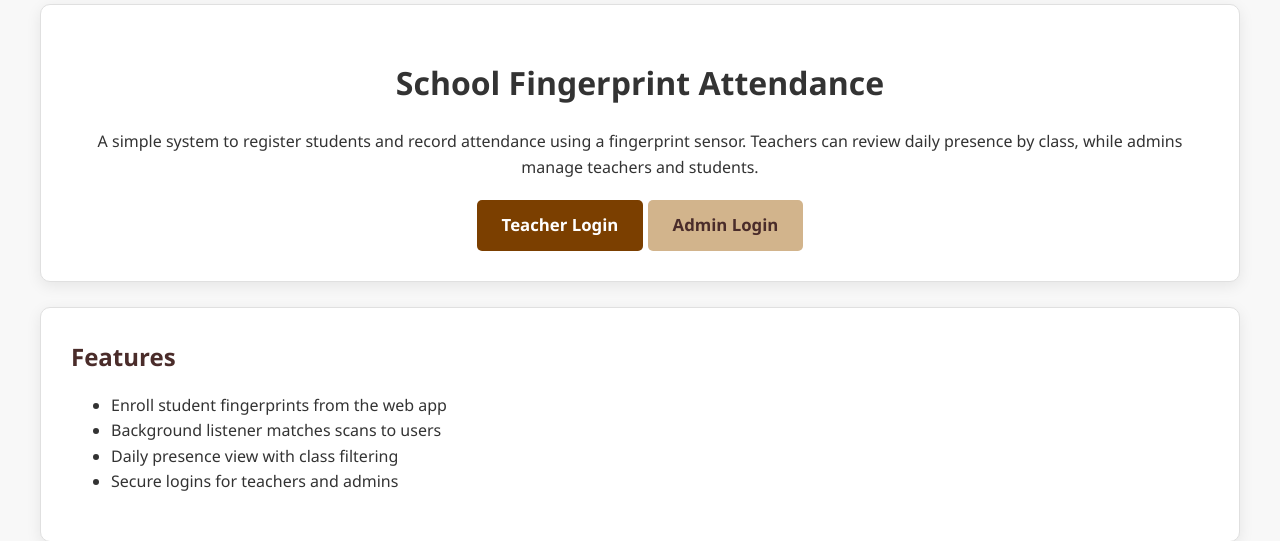
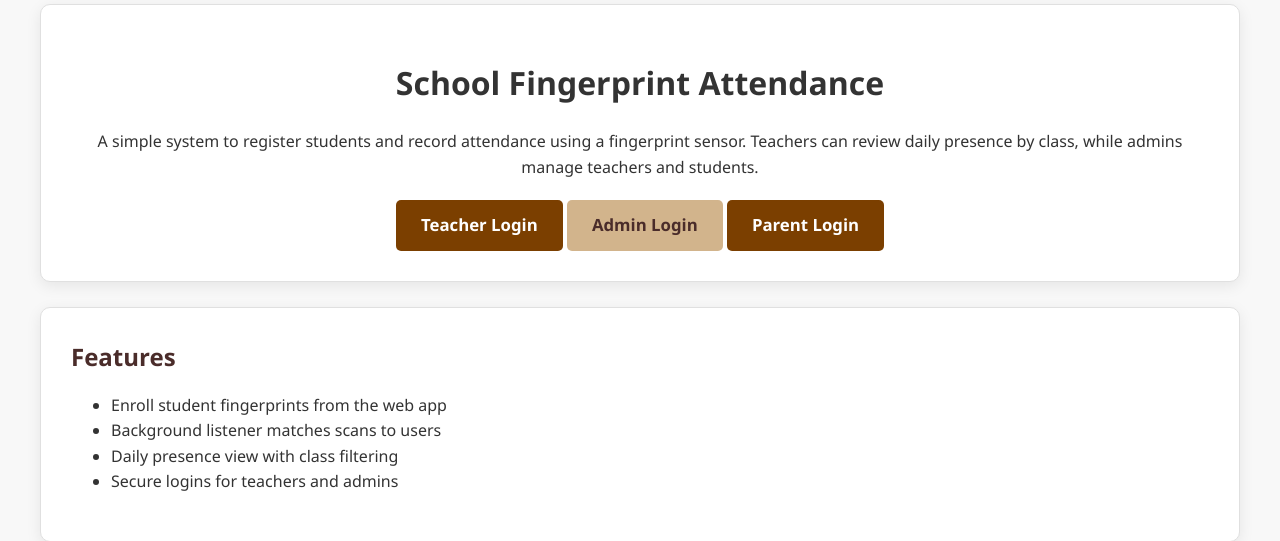
Before and after one commit to jamiemkariuki/Fingerprint-System-Beta, a Flask app: page / in a window 1280 px wide. Shown: the part 162-703 px from the top of the page. Run offline with Flask 3, Linux system fonts and the light colour scheme.

Commit message:
Add parent login button to homepage

```diff
--- a/templates/home.html
+++ b/templates/home.html
@@ -2,10 +2,12 @@
 {% block content %}
 <div class="card text-center">
     <h1>School Fingerprint Attendance</h1>
-    <p>A simple system to register students and record attendance using a fingerprint sensor. Teachers can review daily presence by class, while admins manage teachers and students.</p>
+    <p>A simple system to register students and record attendance using a fingerprint sensor. Teachers can review daily
+        presence by class, while admins manage teachers and students.</p>
     <div class="mt-20">
         <a href="{{ url_for('teacher.teacher_login') }}" class="btn">Teacher Login</a>
         <a href="{{ url_for('admin.admin_login') }}" class="btn btn-secondary">Admin Login</a>
+        <a href="{{ url_for('parent.parent_login') }}" class="btn">Parent Login</a>
     </div>
 </div>
 
```
